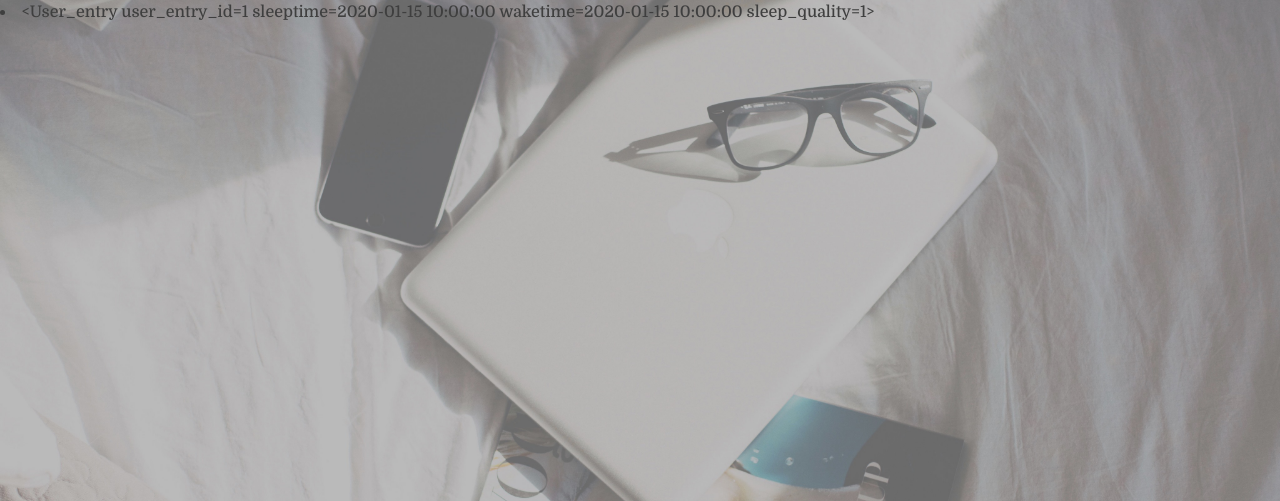
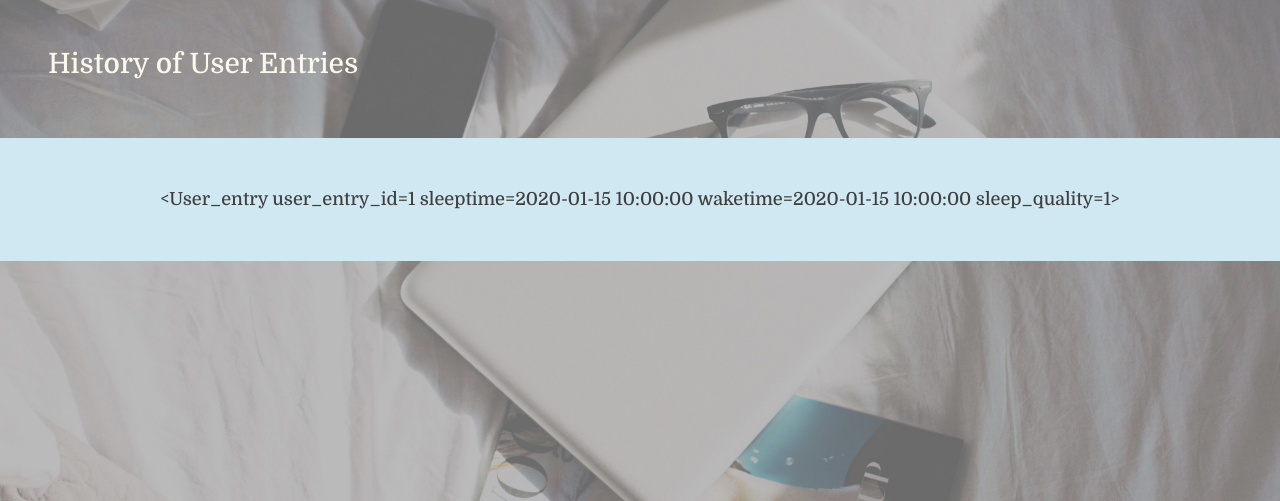
Before and after one commit to alice-yt/hackbright-project, a Flask app: page /user_entries in a window 1280 px wide. Shown: the part 56-557 px from the top of the page. Run offline with Flask 2, Linux system fonts and the light colour scheme; the visitor is signed in with stand-in values (Sample User, id 1); tables that the repository leaves empty hold one stand-in row (values such as "Sample post"); some libraries are stand-ins or nearby versions.

Commit message:
styled user entry page

```diff
--- a/static/css/style.css
+++ b/static/css/style.css
@@ -7,8 +7,8 @@ body {
 	-o-background-size: cover;
 	background-size: cover;
 	color: #3f3f3f;
-	/* font-family: 'Noto Sans KR', sans-serif; */
 	font-family: 'Domine', serif;
+	width: 100%;
 }
 
 .jumbotron {
@@ -83,3 +83,18 @@ footer {
 	font-size: x-large;
 	color: #fcf8ec
 }
+
+
+/* Form page */
+#historical-entries {
+	font-size: large;
+	text-align: center;
+	padding: 3rem;
+	background: none;
+	background-color: #d0e8f2;
+}
+
+#history-title {
+	padding: 3rem;
+	color: #fcf8ec
+}
--- a/templates/all_user_entries.html
+++ b/templates/all_user_entries.html
@@ -2,11 +2,13 @@
 {% block title %}Sleep Journal · Entries{% endblock %}
 
 {% block body %}
-
+<h3 id=history-title>History of User Entries</h3>
 {% for user_entry in user_entries %}
-<li>
+<span style="background-color: #fcf8ec">
+<ol style="list-style-type:decimal" id=historical-entries>
  {{ user_entry }}
-</li>
+</0l>
+</span>
 
  {% endfor %}
 {% endblock %}
```
